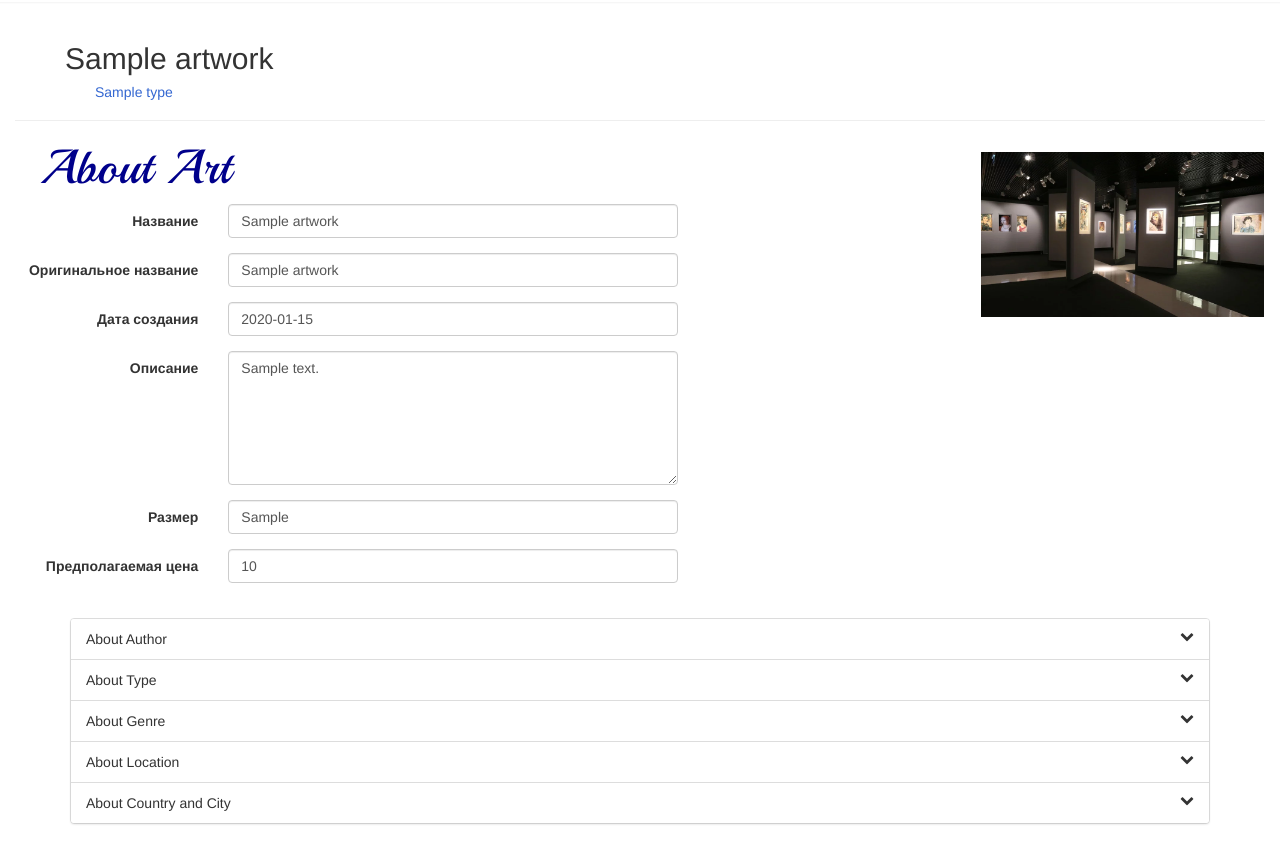
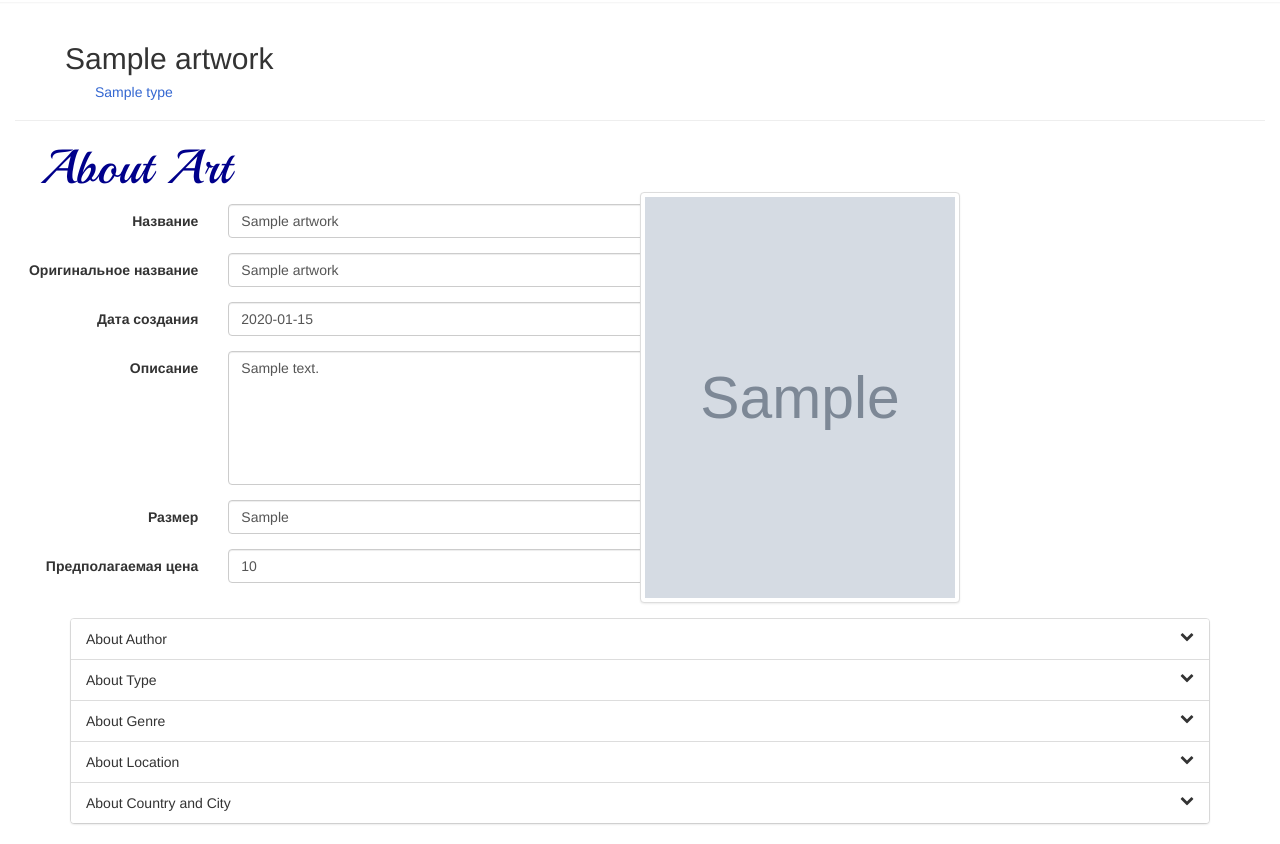
Before and after one commit to Liza-Kozlovskaya/ArtGallery, an ASP.NET MVC app: page /Home/ViewArt/1 in a window 1280 px wide; the page is wider, and only the part inside the window is pictured. Shown: the part 51-895 px from the top of that part. Run offline with ASP.NET Core 8 and stand-ins for ASP.NET MVC 5, Linux system fonts and the light colour scheme; empty tables hold one stand-in row (values such as "Sample post"); the project's own start-up code is not run; a stand-in starts its controllers and pages; database files in the repository are not loaded; some libraries are stand-ins or nearby versions.

Commit message:
display images

```diff
--- a/Gallery1/Gallery1/Content/StyleAdminPage.css
+++ b/Gallery1/Gallery1/Content/StyleAdminPage.css
@@ -33,3 +33,8 @@ h2 {
 .second_col .input {
     margin-top: 20px;
 }
+
+.img-thumbnail {
+    width: 100%;
+    height: 50%;
+}
--- a/Gallery1/Gallery1/Content/StylePersonalPage.css
+++ b/Gallery1/Gallery1/Content/StylePersonalPage.css
@@ -1,16 +1,12 @@
 @import url('https://fonts.googleapis.com/css?family=Kaushan+Script|Montserrat:400,700');
 @import url('https://fonts.googleapis.com/css?family=Playball');
 
-.image {
-    text-align: right;
-    top: 130px;
-    left: 25%;
+.img-thumbnail {
+    top: 170px;
+    left: 50%;
+    width: 25%;
+    height: 50%;
     position: absolute;
-}
-
-.image img{
-    width: 30%;
-    height: 30%;
 }
 
 h2{
--- a/Gallery1/Gallery1/Models/EditModel.cs
+++ b/Gallery1/Gallery1/Models/EditModel.cs
@@ -34,5 +34,8 @@ namespace Gallery1.Models
         //дроп локации
         public Nullable<int> LocationId { get; set; }
         public List<Location> LocationsCollection { get; set; }
+
+        public Nullable<int> PhotoArtId { get; set; }
+        public List<PhotoArt> PhotoArtCollection { get; set; }
     }
 }
--- a/Gallery1/Gallery1/Views/Home/ViewArt.cshtml
+++ b/Gallery1/Gallery1/Views/Home/ViewArt.cshtml
@@ -56,9 +56,7 @@
             </div>
         </div>
         <br />
-        <div class="image">
-            <img src="~/image/555.jpeg" />
-        </div>
+        <img class="img-thumbnail" src="~/files/@Model.PhotoArt.PhotoName" />
     </div>
 }
 
```
Also changed, not shown: Gallery1/Gallery1/Controllers/AdminController.cs (+2 -15 lines), Gallery1/Gallery1/Models/ArtWork.cs (+38 -0 lines), Gallery1/Gallery1/Views/Admin/EditArts.cshtml (+41 -11 lines), Gallery1/Gallery1/files/Paris-Aphrodite_of_Milos.jpg (added), 5 other files.
